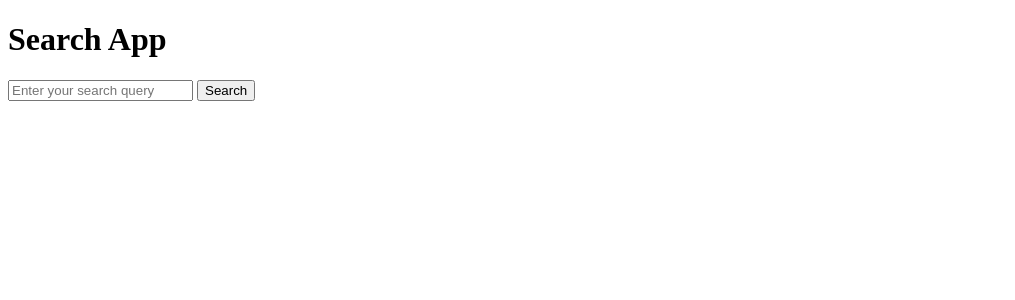
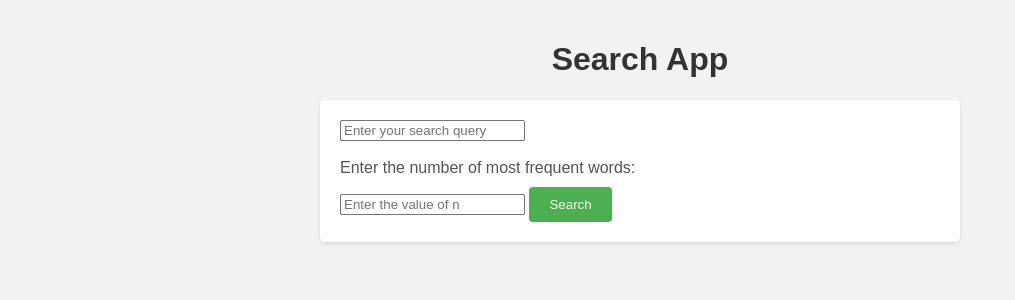
Before and after one commit to prathikh1998/PilesOfStonesGame, a Flask app: page / in a window 1280 px wide. Shown: the top 300 px of the page, without its empty margins (0-1015 px from the left). Run offline with Flask 3, Linux system fonts and the light colour scheme.

Commit message:
Add files via upload

```diff
--- a/templates/index.html
+++ b/templates/index.html
@@ -2,11 +2,71 @@
 <html>
 <head>
     <title>Search App</title>
+    <style>
+        body {
+            font-family: Arial, sans-serif;
+            background-color: #f2f2f2;
+            margin: 0;
+            padding: 20px;
+        }
+
+        h1 {
+            text-align: center;
+            color: #333;
+        }
+
+        form {
+            max-width: 600px;
+            margin: 0 auto;
+            background-color: #fff;
+            padding: 20px;
+            border-radius: 5px;
+            box-shadow: 0 2px 5px rgba(0, 0, 0, 0.1);
+        }
+
+        label {
+            display: block;
+            margin-bottom: 10px;
+            color: #555;
+        }
+
+        input[type="number"] {
+            width: 100%;
+            padding: 10px;
+            border: 1px solid #ccc;
+            border-radius: 4px;
+        }
+
+        button {
+            background-color: #4CAF50;
+            color: #fff;
+            padding: 10px 20px;
+            border: none;
+            border-radius: 4px;
+            cursor: pointer;
+        }
+
+        button:hover {
+            background-color: #45a049;
+        }
+
+        .similar-link {
+            margin-top: 10px;
+            display: block;
+            text-align: center;
+            color: #333;
+            text-decoration: underline;
+            cursor: pointer;
+        }
+    </style>
 </head>
 <body>
     <h1>Search App</h1>
     <form action="/search" method="POST">
         <input type="text" name="query" placeholder="Enter your search query">
+        <br><br>
+        <label for="n">Enter the number of most frequent words:</label>
+        <input type="text" name="n" placeholder="Enter the value of n">
         <button type="submit">Search</button>
     </form>
 </body>
```
Also changed, not shown: templates/results.html (+10 -2 lines).
